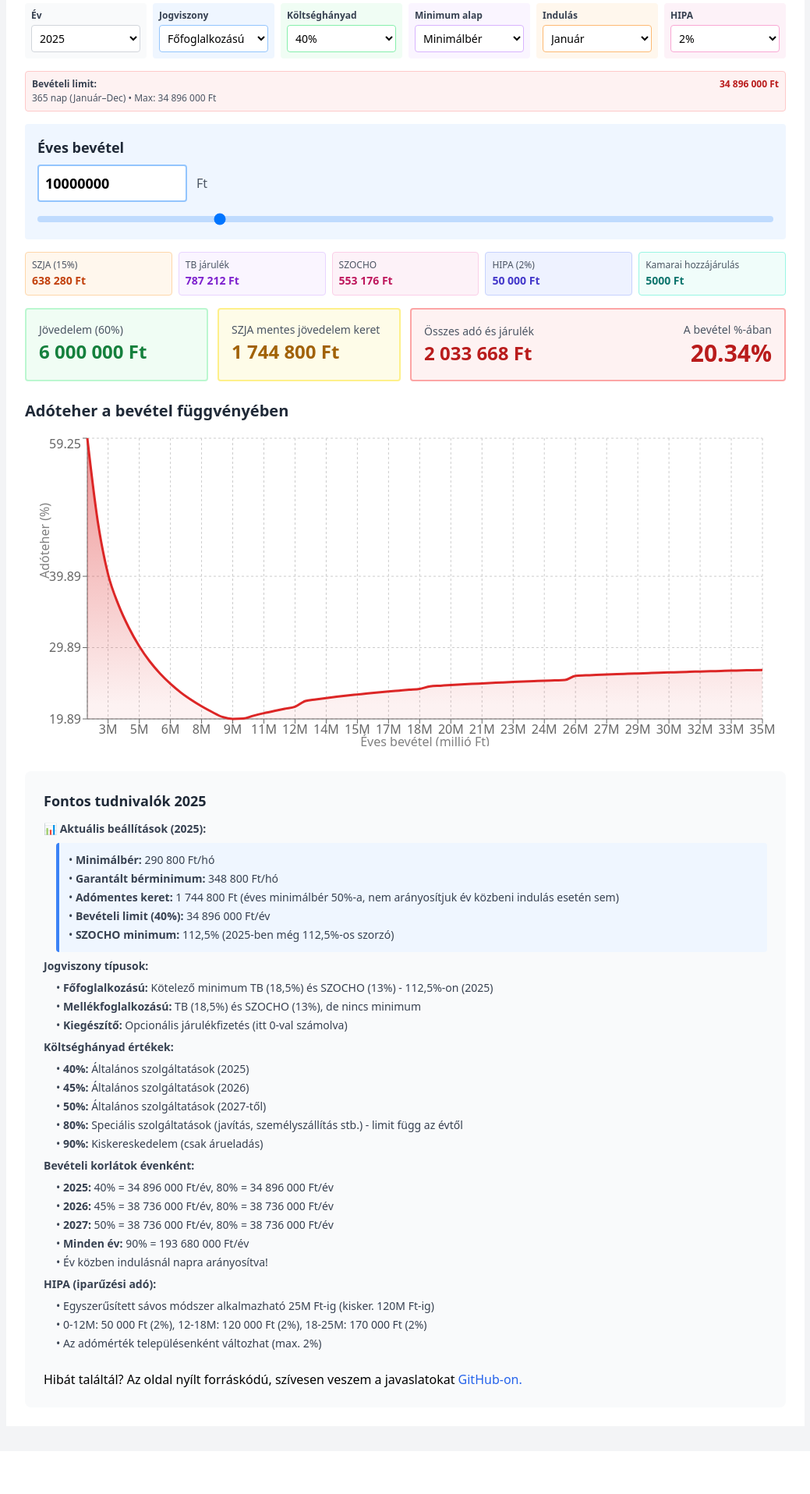
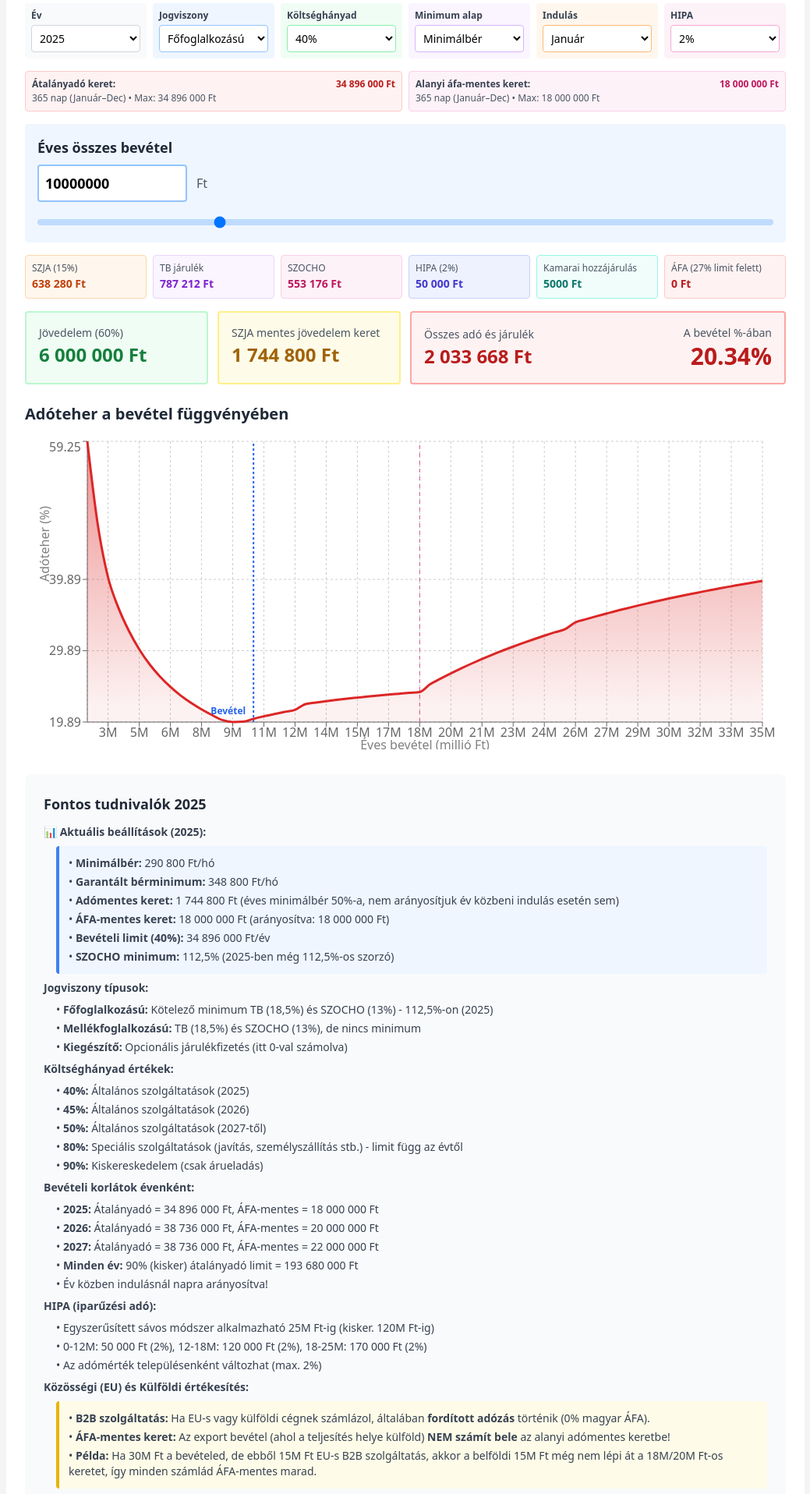
Before and after one commit to DaWe35/atalanyado, a React (Vite) app: page / in a window 1280 px wide. Shown: the part 124-2040 px from the top of the page at 78% size, without its empty margins (120-1159 px from the left). Before the commit the page ends 1985 px from the top, so only its background shows below. Built offline with nearby package versions, Linux system fonts and the light colour scheme.

Commit message:
ÁFA számítás

```diff
--- a/src/AtalanyadoDiagram.jsx
+++ b/src/AtalanyadoDiagram.jsx
@@ -1,5 +1,5 @@
 import React, { useState, useEffect, useMemo } from 'react';
-import { AreaChart, Area, XAxis, YAxis, CartesianGrid, Tooltip, Legend, ResponsiveContainer } from 'recharts';
+import { AreaChart, Area, XAxis, YAxis, CartesianGrid, Tooltip, Legend, ResponsiveContainer, ReferenceLine } from 'recharts';
 
 export default function AtalanyadoDiagram() {
   // Jelenlegi év meghatározása (2025, 2026, 2027 közül)
@@ -39,6 +39,7 @@ export default function AtalanyadoDiagram() {
   const [minimalber_tipus, setMinimalberTipus] = useState('minimalber'); // minimalber, berminimum
   const [indulasHonap, setIndulasHonap] = useState(1); // 1-12
   const [hipaKulcs, setHipaKulcs] = useState(2);
+  const [kulfoldi_bev_osszeg, setKulfoldiBevOsszeg] = useState(0);
 
   // Minimálbér és garantált bérminimum értékek évenként (konstansok)
   const MINIMÁLBÉR_2025 = 290800;
@@ -54,6 +55,11 @@ export default function AtalanyadoDiagram() {
   const MAX_BEVETEL_2026_45 = 38736000;
   const MAX_BEVETEL_2027_50 = 38736000; // nem végleges
   const MAX_BEVETEL_90 = 193680000;
+
+  // ÁFA alanyi adómentes keret évenként
+  const AFA_LIMIT_2025 = 18000000;
+  const AFA_LIMIT_2026 = 20000000;
+  const AFA_LIMIT_2027 = 22000000;
 
   // Évtől függő értékek
   const MINIMÁLBÉR = useMemo(() =>
@@ -100,6 +106,21 @@ export default function AtalanyadoDiagram() {
     MAX_BEVETEL * aranyositoTenyezo,
     [MAX_BEVETEL, aranyositoTenyezo]
   );
+
+  // Arányosított ÁFA limit
+  const aranyositott_afa_limit = useMemo(() => {
+    const limit = ev === 2025 ? AFA_LIMIT_2025 : (ev === 2026 ? AFA_LIMIT_2026 : AFA_LIMIT_2027);
+    return limit * aranyositoTenyezo;
+  }, [ev, aranyositoTenyezo]);
+
+  // ÁFA számítás (27% az arányosított limit feletti belföldi részre)
+  const afa = useMemo(() => {
+    const belfoldi_bevetel = Math.max(0, eves_bevetel - kulfoldi_bev_osszeg);
+    if (belfoldi_bevetel > aranyositott_afa_limit) {
+      return (belfoldi_bevetel - aranyositott_afa_limit) * 0.27;
+    }
+    return 0;
+  }, [eves_bevetel, aranyositott_afa_limit, kulfoldi_bev_osszeg]);
 
   // SZJA mentes keret: éves minimálbér fele (nem arányosítjuk év közbeni indulás esetén sem)
   const ADÓMENTES_JÖVEDELEM = useMemo(() =>
@@ -192,8 +213,8 @@ export default function AtalanyadoDiagram() {
 
   // Összes adó és járulék
   const osszes_ado = useMemo(() =>
-    szja + tb_jarulék + szocho + hipa + KAMARAI_HOZZAJARULAS,
-    [szja, tb_jarulék, szocho, hipa]
+    szja + tb_jarulék + szocho + hipa + KAMARAI_HOZZAJARULAS + afa,
+    [szja, tb_jarulék, szocho, hipa, afa]
   );
 
   const ado_szazalek = useMemo(() =>
@@ -251,7 +272,12 @@ export default function AtalanyadoDiagram() {
         ? normal_hipa
         : Math.min(egyszerusitett_hipa, normal_hipa);
 
-      const ossz = szja_val + tb + szoc + hipa_val + KAMARAI_HOZZAJARULAS;
+      // ÁFA számítás a diagramban is (fix külföldi összeggel)
+      const diagram_afa_limit = (ev === 2025 ? AFA_LIMIT_2025 : (ev === 2026 ? AFA_LIMIT_2026 : AFA_LIMIT_2027)) * aranyositoTenyezo;
+      const belfoldi_bev = Math.max(0, bev - kulfoldi_bev_osszeg);
+      const afa_val = belfoldi_bev > diagram_afa_limit ? (belfoldi_bev - diagram_afa_limit) * 0.27 : 0;
+
+      const ossz = szja_val + tb + szoc + hipa_val + KAMARAI_HOZZAJARULAS + afa_val;
       const szazalek = (ossz / bev) * 100;
 
       adatok.push({
@@ -406,20 +432,36 @@ export default function AtalanyadoDiagram() {
       )}
 
       {/* Bevételi limit infó */}
-      <div className="mb-4 p-2 bg-red-50 rounded border border-red-200 text-xs">
+      <div className="grid grid-cols-1 sm:grid-cols-2 gap-2 mb-4">
+        <div className="p-2 bg-red-50 rounded border border-red-200 text-xs">
           <div className="flex justify-between items-center">
-          <span className="font-semibold text-gray-700">Bevételi limit:</span>
+            <span className="font-semibold text-gray-700">Átalányadó keret:</span>
             <span className="font-bold text-red-700">{formatCurrency(aranyositott_limit)}</span>
           </div>
           <p className="text-gray-600 mt-0.5">
             {mukodesiNapok} nap ({honapNevek[indulasHonap - 1]}–Dec) • Max: {formatCurrency(MAX_BEVETEL)}
           </p>
         </div>
+        <div className="p-2 bg-pink-50 rounded border border-pink-200 text-xs">
+          <div className="flex justify-between items-center">
+            <span className="font-semibold text-gray-700">Alanyi áfa-mentes keret:</span>
+            <span className="font-bold text-pink-700"> {formatCurrency(aranyositott_afa_limit)}</span>
+          </div>
+          <p className="text-gray-600 mt-0.5">
+            {mukodesiNapok} nap ({honapNevek[indulasHonap - 1]}–Dec) • Max: {formatCurrency(ev === 2025 ? AFA_LIMIT_2025 : (ev === 2026 ? AFA_LIMIT_2026 : AFA_LIMIT_2027))}
+          </p>
+          {/* <p className="text-gray-600 mt-0.5">
+          Belföldi (ÁFA-számító) bevétel: {formatCurrency(Math.max(0, eves_bevetel - kulfoldi_bev_osszeg))}
+          </p> */}
+        </div>
+      </div>
 
       {/* Bevétel beállítás */}
       <div className="mb-4 p-4 bg-blue-50 rounded">
-        <h2 className="text-lg font-semibold mb-2 text-gray-800">Éves bevétel</h2>
-        <div className="flex gap-3 items-center mb-2">
+        <div className="flex flex-col sm:flex-row sm:items-center justify-between gap-4 mb-3">
+          <div className="flex-1">
+            <h2 className="text-lg font-semibold mb-2 text-gray-800">Éves összes bevétel</h2>
+            <div className="flex gap-3 items-center">
               <input
                 type="number"
                 min="0"
@@ -431,6 +473,46 @@ export default function AtalanyadoDiagram() {
               />
               <span className="text-gray-600">Ft</span>
             </div>
+          </div>
+
+          {eves_bevetel > aranyositott_afa_limit && (
+            <div className="flex-1 p-3 bg-yellow-100 rounded border border-yellow-300 animate-in fade-in slide-in-from-top-2 duration-300">
+              <label className="block text-xs font-bold mb-1 text-yellow-800 uppercase tracking-wider">
+                Ebből külföldi (ÁFA-mentes) rész:
+              </label>
+              <div className="flex gap-2 items-center">
+                <div className="relative flex-1">
+                  <input
+                    type="number"
+                    min="0"
+                    max={eves_bevetel}
+                    step="100000"
+                    value={kulfoldi_bev_osszeg}
+                    onChange={(e) => setKulfoldiBevOsszeg(Math.min(eves_bevetel, Number(e.target.value)))}
+                    className="w-full p-2 text-lg border-2 border-yellow-400 rounded bg-white font-bold text-yellow-700 focus:ring-2 focus:ring-yellow-500 focus:outline-none"
+                  />
+                  <span className="absolute right-3 top-1/2 -translate-y-1/2 text-sm text-yellow-600 font-bold">Ft</span>
+                </div>
+                <div className="bg-yellow-200 px-3 py-2 rounded font-bold text-yellow-800 text-lg min-w-[65px] text-center border-2 border-yellow-300">
+                  {eves_bevetel > 0 ? ((kulfoldi_bev_osszeg / eves_bevetel) * 100).toFixed(0) : 0}%
+                </div>
+              </div>
+              <input
+                type="range"
+                min="0"
+                max={eves_bevetel}
+                step="100000"
+                value={kulfoldi_bev_osszeg}
+                onChange={(e) => setKulfoldiBevOsszeg(Number(e.target.value))}
+                className="w-full h-1.5 bg-yellow-300 rounded-lg appearance-none cursor-pointer mt-3 accent-yellow-600"
+              />
+              <p className="text-[10px] text-yellow-700 mt-1 font-medium italic">
+                A külföldi/EU B2B rész nem számít az ÁFA keretbe!
+              </p>
+            </div>
+          )}
+        </div>
+
         <input
           type="range"
           min="2000000"
@@ -446,7 +528,7 @@ export default function AtalanyadoDiagram() {
       </div>
 
       {/* Adók és járulékok */}
-      <div className="grid grid-cols-2 sm:grid-cols-5 gap-2 mb-4">
+      <div className="grid grid-cols-2 sm:grid-cols-3 lg:grid-cols-6 gap-2 mb-4">
         <div className="p-2 bg-orange-50 rounded border border-orange-200">
           <div className="text-xs text-gray-600 mb-0.5">SZJA (15%)</div>
           <div className="text-sm font-bold text-orange-700">{formatCurrency(szja)}</div>
@@ -470,6 +552,11 @@ export default function AtalanyadoDiagram() {
         <div className="p-2 bg-teal-50 rounded border border-teal-200">
           <div className="text-xs text-gray-600 mb-0.5">Kamarai hozzájárulás</div>
           <div className="text-sm font-bold text-teal-700">{formatCurrency(KAMARAI_HOZZAJARULAS)}</div>
+        </div>
+
+        <div className="p-2 bg-red-50 rounded border border-red-200">
+          <div className="text-xs text-gray-600 mb-0.5">ÁFA (27% limit felett)</div>
+          <div className="text-sm font-bold text-red-700">{formatCurrency(afa)}</div>
         </div>
       </div>
 
@@ -524,6 +611,23 @@ export default function AtalanyadoDiagram() {
               formatter={(value) => [`${value}%`, 'Adóteher']}
               labelFormatter={(value) => `Bevétel: ${formatCurrency(value)}`}
             />
+            {/* Aktuális bevétel jelzése */}
+            <ReferenceLine
+              x={eves_bevetel}
+              stroke="#2563eb"
+              strokeWidth={2}
+              strokeDasharray="3 3"
+              label={{ value: 'Bevétel', position: 'insideBottomRight', fill: '#2563eb', fontSize: 12, fontWeight: 'bold', offset: 10 }}
+            />
+            {/* ÁFA fordulópont jelzése */}
+            {aranyositott_afa_limit + kulfoldi_bev_osszeg < aranyositott_limit && (
+              <ReferenceLine
+                x={aranyositott_afa_limit + kulfoldi_bev_osszeg}
+                stroke="#ec4899"
+                strokeDasharray="5 5"
+                label={{ value: 'ÁFA határ', position: 'top', fill: '#ec4899', fontSize: 10, fontWeight: 'bold' }}
+              />
+            )}
             <Area
               type="monotone"
               dataKey="szazalek"
@@ -545,6 +649,7 @@ export default function AtalanyadoDiagram() {
             <li>• <strong>Minimálbér:</strong> {formatCurrency(MINIMÁLBÉR)}/hó</li>
             <li>• <strong>Garantált bérminimum:</strong> {formatCurrency(GARANTÁLT_BÉRMINIMUM)}/hó</li>
             <li>• <strong>Adómentes keret:</strong> {formatCurrency(ADÓMENTES_JÖVEDELEM)} (éves minimálbér 50%-a, nem arányosítjuk év közbeni indulás esetén sem)</li>
+            <li>• <strong>ÁFA-mentes keret:</strong> {formatCurrency(ev === 2025 ? AFA_LIMIT_2025 : (ev === 2026 ? AFA_LIMIT_2026 : AFA_LIMIT_2027))} (arányosítva: {formatCurrency(aranyositott_afa_limit)})</li>
             <li>• <strong>Bevételi limit ({koltseg_hanyad}%):</strong> {formatCurrency(MAX_BEVETEL)}/év</li>
             <li>• <strong>SZOCHO minimum:</strong> {ev === 2025 ? '112,5%' : '100%'} ({ev === 2025 ? '2025-ben még 112,5%-os szorzó' : '2026-tól megszűnt a 112,5%-os szorzó'})</li>
           </ul>
@@ -567,10 +672,10 @@ export default function AtalanyadoDiagram() {
 
           <p className="mt-3"><strong>Bevételi korlátok évenként:</strong></p>
           <ul className="ml-4 space-y-1">
-            <li>• <strong>2025:</strong> 40% = 34 896 000 Ft/év, 80% = 34 896 000 Ft/év</li>
-            <li>• <strong>2026:</strong> 45% = 38 736 000 Ft/év, 80% = 38 736 000 Ft/év</li>
-            <li>• <strong>2027:</strong> 50% = 38 736 000 Ft/év, 80% = 38 736 000 Ft/év</li>
-            <li>• <strong>Minden év:</strong> 90% = 193 680 000 Ft/év</li>
+            <li>• <strong>2025:</strong> Átalányadó = 34 896 000 Ft, ÁFA-mentes = 18 000 000 Ft</li>
+            <li>• <strong>2026:</strong> Átalányadó = 38 736 000 Ft, ÁFA-mentes = 20 000 000 Ft</li>
+            <li>• <strong>2027:</strong> Átalányadó = 38 736 000 Ft, ÁFA-mentes = 22 000 000 Ft</li>
+            <li>• <strong>Minden év:</strong> 90% (kisker) átalányadó limit = 193 680 000 Ft</li>
             <li>• Év közben indulásnál napra arányosítva!</li>
           </ul>
 
@@ -579,6 +684,13 @@ export default function AtalanyadoDiagram() {
             <li>• Egyszerűsített sávos módszer alkalmazható 25M Ft-ig (kisker. 120M Ft-ig)</li>
             <li>• 0-12M: 50 000 Ft (2%), 12-18M: 120 000 Ft (2%), 18-25M: 170 000 Ft (2%)</li>
             <li>• Az adómérték településenként változhat (max. 2%)</li>
+          </ul>
+
+          <p className="mt-3"><strong>Közösségi (EU) és Külföldi értékesítés:</strong></p>
+          <ul className="ml-4 space-y-1 bg-yellow-50 p-3 rounded border-l-4 border-yellow-500">
+            <li>• <strong>B2B szolgáltatás:</strong> Ha EU-s vagy külföldi cégnek számlázol, általában <strong>fordított adózás</strong> történik (0% magyar ÁFA).</li>
+            <li>• <strong>ÁFA-mentes keret:</strong> Az export bevétel (ahol a teljesítés helye külföld) <strong>NEM számít bele</strong> az alanyi adómentes keretbe!</li>
+            <li>• <strong>Példa:</strong> Ha 30M Ft a bevételed, de ebből 15M Ft EU-s B2B szolgáltatás, akkor a belföldi 15M Ft még nem lépi át a 18M/20M Ft-os keretet, így minden számlád ÁFA-mentes marad.</li>
           </ul>
         </div>
         <br />
```
Lines whose indentation alone changed are shown as unchanged.
